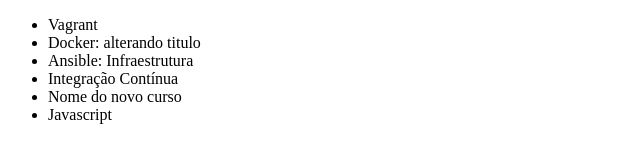
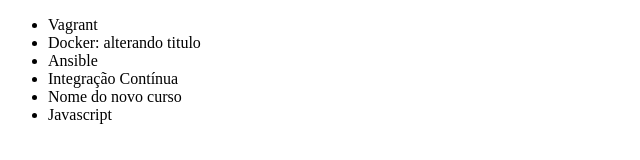
Before and after one commit to michael-lourenco/alura-git-github, a plain HTML site: page index.html in a window 1280 px wide. Shown: the whole page, without its empty margins (0-640 px from the left). Drawn offline with Linux system fonts and the light colour scheme.

Commit message:
Revert "Alteracao"
This reverts commit 4cf32908b3c5b2b66d85e2e8a6e09994dfd019ee.

```diff
--- a/index.html
+++ b/index.html
@@ -8,7 +8,7 @@
     <ul>
         <li>Vagrant</li>
         <li>Docker: alterando titulo</li>
-        <li>Ansible: Infraestrutura</li>
+        <li>Ansible</li>
         <li>Integração Contínua</li>
         <li>Nome do novo curso</li>
         <li>Javascript</li>
```
